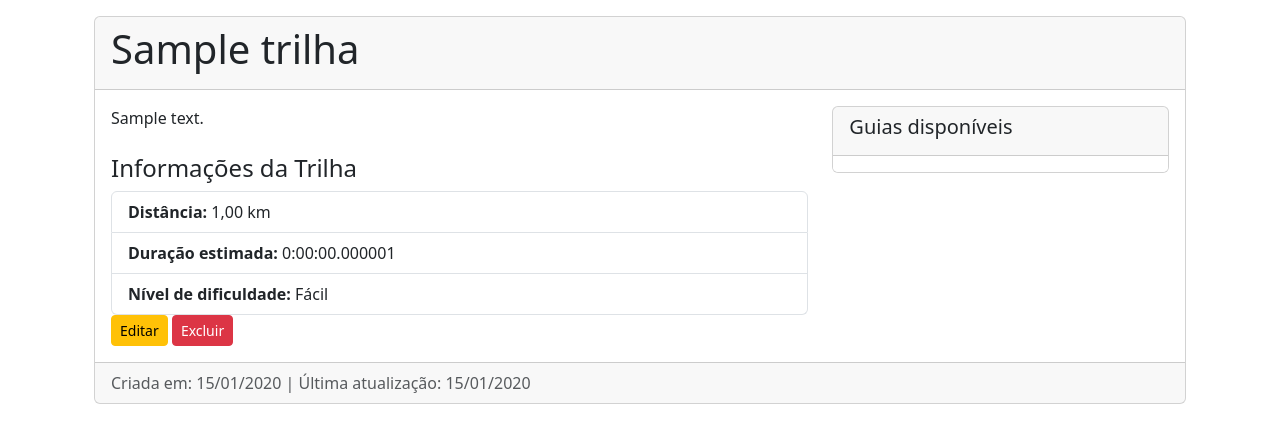
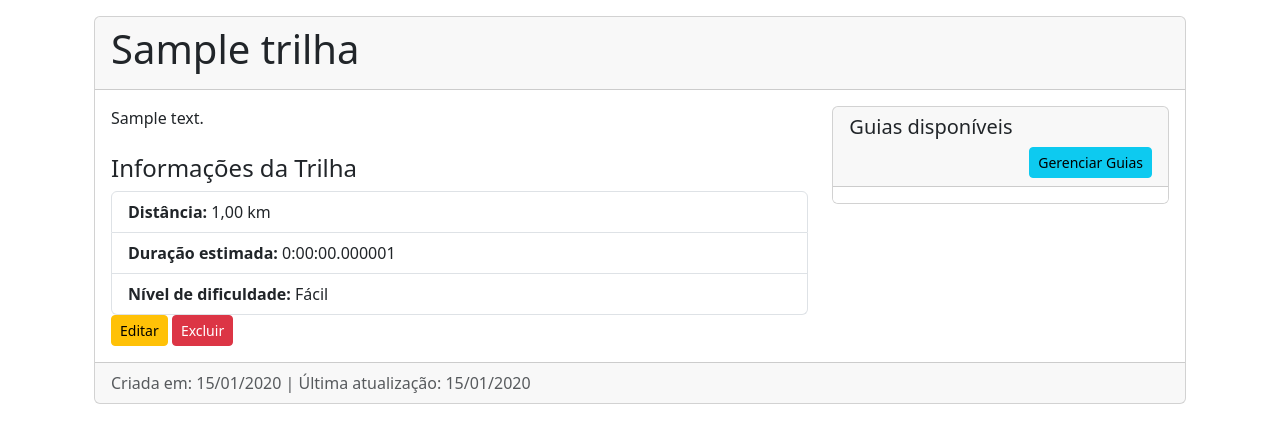
Before and after one commit to Silviolpires/Caminhos-PC, a Django app: page /trilhas/1/ in a window 1280 px wide. Shown: the part 104-548 px from the top of the page. Run offline with Django 5.2, Linux system fonts and the light colour scheme; tables that the repository leaves empty hold one stand-in row (values such as "Sample post"); parts of the project's set-up code (start-up, migrations or seed data) failed here and were passed over.

Commit message:
Funcionalidade de gestão de guias

```diff
--- a/trilhas_view/templates/trilhas_view/detalhe_trilha.html
+++ b/trilhas_view/templates/trilhas_view/detalhe_trilha.html
@@ -31,6 +31,7 @@
                     <div class="card">
                         <div class="card-header">
                             <h5>Guias disponíveis</h5>
+                            <a href="{% url 'trilhas_view:gerenciar_guias' trilha.id %}" class="btn btn-sm btn-info float-end">Gerenciar Guias</a>
                         </div>
                         <ul class="list-group list-group-flush">
                             {% if trilha.guias.all %}
--- a/trilhas_view/urls.py
+++ b/trilhas_view/urls.py
@@ -9,4 +9,5 @@
     path('criar/', views.criar_trilha, name='criar_trilha'),
     path('<int:trilha_id>/editar/', views.editar_trilha, name='editar_trilha'),
     path('<int:trilha_id>/excluir/', views.excluir_trilha, name='excluir_trilha'),
+    path('<int:trilha_id>/guias/', views.gerenciar_guias, name='gerenciar_guias'),
 ]
--- a/trilhas_view/views.py
+++ b/trilhas_view/views.py
@@ -1,8 +1,10 @@
 from django.shortcuts import render, get_object_or_404, redirect
 from django.urls import reverse_lazy
 from django.contrib import messages
+from home_view.models import PessoaFisica
 from .models import Trilha
 from .forms import TrilhaForm
+
 
 def lista_trilhas(request):
     trilhas = Trilha.objects.all()
@@ -55,3 +57,33 @@
         return redirect('trilhas_view:lista_trilhas')
 
     return render(request, 'trilhas_view/confirmar_exclusao.html', {'trilha': trilha})
+
+# (outras views já existentes)
+
+def gerenciar_guias(request, trilha_id):
+    trilha = get_object_or_404(Trilha, pk=trilha_id)
+
+    if request.method == 'POST':
+        # Obter os IDs dos guias selecionados
+        guias_ids = request.POST.getlist('guias')
+
+        # Limpar os guias atuais
+        trilha.guias.clear()
+
+        # Adicionar os guias selecionados
+        if guias_ids:
+            guias = PessoaFisica.objects.filter(id__in=guias_ids)
+            trilha.guias.add(*guias)
+
+        messages.success(request, 'Guias atualizados com sucesso!')
+        return redirect('trilhas_view:detalhe_trilha', trilha_id=trilha.id)
+
+    # Obter todas as pessoas físicas que podem ser guias
+    todos_guias = PessoaFisica.objects.all()
+    guias_selecionados = trilha.guias.all()
+
+    return render(request, 'trilhas_view/gerenciar_guias.html', {
+        'trilha': trilha,
+        'todos_guias': todos_guias,
+        'guias_selecionados': guias_selecionados
+    })
```
